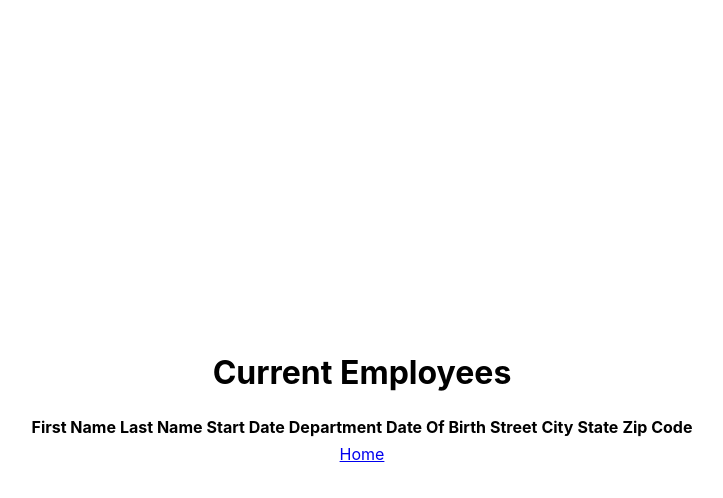
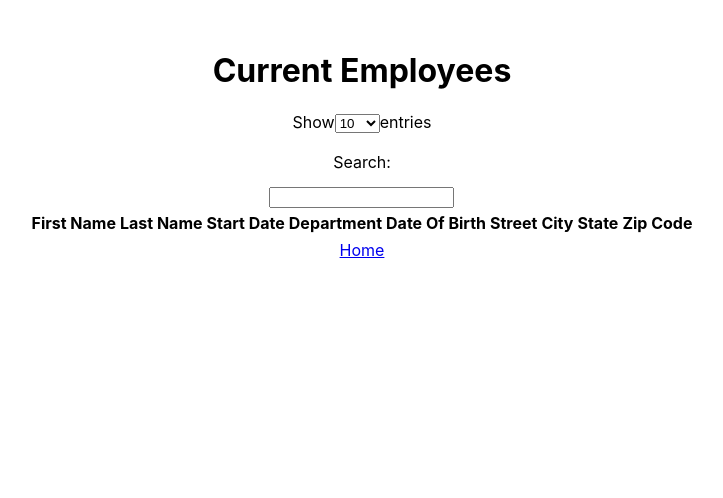
Before and after one commit to Yacine-Di/WealthHealth-Front, a React (Vite) app: page /emloyees in a window 1280 px wide. Shown: the top 498 px of the page, without its empty margins (278-1001 px from the left). Built offline with nearby package versions, Linux system fonts and the light colour scheme.

Commit message:
ajout modal, ajout début datatable

```diff
--- a/eslint.config.js
+++ b/eslint.config.js
@@ -33,6 +33,7 @@ export default [
                 'warn',
                 { allowConstantExport: true },
             ],
+            'react/prop-types': 'off',
         },
     },
 ]
--- a/src/pages/EmployeeList/index.jsx
+++ b/src/components/EmployeesTable/index.jsx
@@ -1,13 +1,22 @@
-import { useContext } from 'react'
-import { EmployeeContext } from '../../utils/EmployeeContext'
-import { Link } from 'react-router-dom'
-
-function EmployeeList() {
-    const { employees } = useContext(EmployeeContext)
-
+function EmployeesTable({ employees }) {
     return (
-        <>
-            <h1>Current Employees</h1>
+        <div className="table">
+            <div className="table-controls">
+                <div className="table-controls__row-count">
+                    Show
+                    <select>
+                        <option value={10}>10</option>
+                        <option value={25}>25</option>
+                        <option value={50}>50</option>
+                        <option value={100}>100</option>
+                    </select>
+                    entries
+                </div>
+                <div className="table-controls__search">
+                    <label htmlFor="search">Search: </label>
+                    <input type="text" id="search"></input>
+                </div>
+            </div>
             <table>
                 <thead>
                     <tr>
@@ -38,9 +47,8 @@ function EmployeeList() {
                     ))}
                 </tbody>
             </table>
-            <Link to="/">Home</Link>
-        </>
+        </div>
     )
 }
 
-export default EmployeeList
+export default EmployeesTable
--- /dev/null
+++ b/src/components/Modal/index.jsx
@@ -0,0 +1,23 @@
+import closeIcon from '../../assets/cross-icon.png'
+import './index.scss'
+function Modal({ isOpen, setModalOpen }) {
+    function handleClick() {
+        setModalOpen(false)
+    }
+
+    return isOpen ? (
+        <div className="blocker" onClick={handleClick}>
+            <div className="modal">
+                <img
+                    className="close-modal"
+                    src={closeIcon}
+                    alt="close-modal"
+                    onClick={handleClick}
+                />
+                <div className="message">Employee Created !</div>
+            </div>
+        </div>
+    ) : null
+}
+
+export default Modal
--- /dev/null
+++ b/src/components/Modal/index.scss
@@ -0,0 +1,36 @@
+.blocker{
+    position: fixed;
+    top: 0;
+    bottom: 0;
+    right: 0;
+    left: 0;
+    width: 100%;
+    height: 100%;
+    z-index: 1;
+    background-color: rgba(0,0,0,0.75);
+    display: flex;
+    justify-content: center;
+    align-items: center;
+}
+
+.modal{
+    background-color: #FFF;
+    padding: 1.5rem;
+    width: clamp(500px, 90%, 100px);
+    border-radius: 10px;
+    position: relative;
+}
+
+.message{
+    font-weight:700;
+}
+
+.close-modal{
+    position: absolute;
+    top: -12.5px;
+    right: -12.5px;
+    text-align: right;
+    height: 30px;
+    width: 30px;
+    cursor: pointer;
+}
--- a/src/index.css
+++ b/src/index.css
@@ -19,7 +19,6 @@
 body {
   margin: 0;
   display: flex;
-  place-items: center;
   min-width: 320px;
   min-height: 100vh;
 }
--- a/src/main.jsx
+++ b/src/main.jsx
@@ -3,7 +3,7 @@ import { createRoot } from 'react-dom/client'
 import { BrowserRouter, Route, Routes } from 'react-router-dom'
 import './index.css'
 import CreateEmployee from './pages/CreateEmployee/index.jsx'
-import EmployeeList from './pages/EmployeeList/index.jsx'
+import EmployeesList from './pages/EmployeesList/index.jsx'
 import { EmployeeProvider } from './utils/EmployeeContext.jsx'
 
 createRoot(document.getElementById('root')).render(
@@ -12,7 +12,7 @@ createRoot(document.getElementById('root')).render(
             <EmployeeProvider>
                 <Routes>
                     <Route path="/" element={<CreateEmployee />}></Route>
-                    <Route path="/emloyees" element={<EmployeeList />}></Route>
+                    <Route path="/emloyees" element={<EmployeesList />}></Route>
                 </Routes>
             </EmployeeProvider>
         </BrowserRouter>
--- a/src/pages/CreateEmployee/index.jsx
+++ b/src/pages/CreateEmployee/index.jsx
@@ -3,8 +3,10 @@ import './index.scss'
 import states from '../../utils/states'
 import { useContext, useState } from 'react'
 import { EmployeeContext } from '../../utils/EmployeeContext'
+import Modal from '../../components/Modal'
 
 function CreateEmployee() {
+    const [isModalOpen, setModalOpen] = useState(false)
     const { addEmployee } = useContext(EmployeeContext)
     const [employee, setEmployee] = useState({
         firstName: '',
@@ -26,6 +28,7 @@ function CreateEmployee() {
     const handleSubmit = async (e) => {
         e.preventDefault()
         addEmployee(employee)
+        setModalOpen(true)
     }
 
     return (
@@ -132,9 +135,7 @@ function CreateEmployee() {
                     Save
                 </button>
             </div>
-            <div id="confirmation" className="modal">
-                Employee Created!
-            </div>
+            <Modal isOpen={isModalOpen} setModalOpen={setModalOpen} />
         </>
     )
 }
--- /dev/null
+++ b/src/pages/EmployeesList/index.jsx
@@ -0,0 +1,18 @@
+import { useContext } from 'react'
+import { EmployeeContext } from '../../utils/EmployeeContext'
+import EmployeesTable from '../../components/EmployeesTable'
+import { Link } from 'react-router-dom'
+
+function EmployeesList() {
+    const { employees } = useContext(EmployeeContext)
+
+    return (
+        <>
+            <h1>Current Employees</h1>
+            <EmployeesTable employees={employees} />
+            <Link to="/">Home</Link>
+        </>
+    )
+}
+
+export default EmployeesList
--- a/src/utils/EmployeeContext.jsx
+++ b/src/utils/EmployeeContext.jsx
@@ -1,9 +1,16 @@
-import { createContext, useState } from 'react'
+import { createContext, useEffect, useState } from 'react'
 
 const EmployeeContext = createContext()
 
 const EmployeeProvider = ({ children }) => {
-    const [employees, setEmployees] = useState([])
+    const [employees, setEmployees] = useState(() => {
+        const savedEmloyees = localStorage.getItem('employees')
+        return savedEmloyees ? JSON.parse(savedEmloyees) : []
+    })
+
+    useEffect(() => {
+        localStorage.setItem('employees', JSON.stringify(employees))
+    }, [employees])
 
     const addEmployee = (employee) => {
         setEmployees([...employees, employee])
```
Also changed, not shown: src/assets/cross-icon.png (added), src/components/EmployeesTable/index.scss (added), 1 other file (tests, documents, lock files or other folders). Lines whose indentation alone changed are shown as unchanged.
